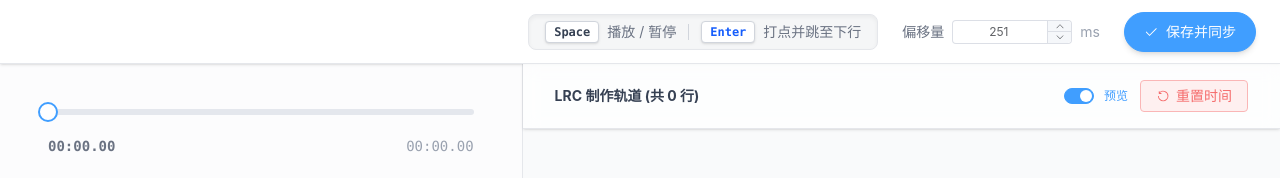
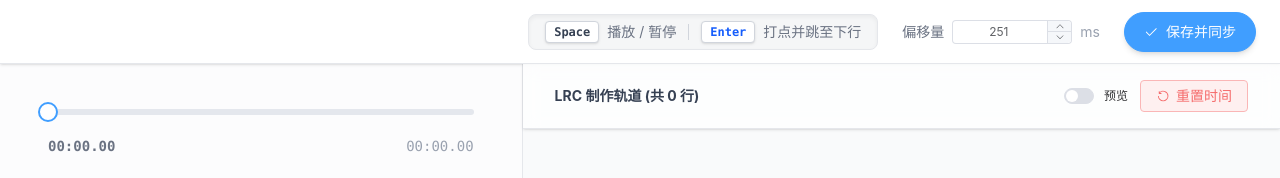
Before and after one commit to yedadtop/NasMusic, a Vue app in the folder frontned/: page /lrc-editor in a window 1280 px wide. Shown: the top 178 px of the page. Built offline with nearby package versions, Linux system fonts and the light colour scheme; the HTML template or start-up script is replaced by a standard one.

Commit message:
refactor(LrcEditor): 自动过滤空行并默认关闭自动滚动
添加watch监听rawText变化自动过滤空行
将autoScroll默认值改为false

```diff
--- a/frontned/src/views/LrcEditor.vue
+++ b/frontned/src/views/LrcEditor.vue
@@ -213,7 +213,7 @@
 </template>
 
 <script setup>
-import { ref, onMounted, onUnmounted, computed, nextTick } from 'vue'
+import { ref, onMounted, onUnmounted, computed, nextTick, watch } from 'vue'
 import { useRoute, useRouter } from 'vue-router'
 import AppleToast from '../components/AppleToast.vue'
 import { Back, Check, VideoPlay, VideoPause, RefreshLeft, Document, Plus, Minus, Delete, Refresh } from '@element-plus/icons-vue'
@@ -239,10 +239,15 @@ const playingIndex = ref(-1) // 当前正在播放的行（仅文字变蓝）
 const playbackRate = ref(1.0) // 播放倍速
 const deletedLines = ref([]) // 被删除的行（用于撤销）
 const timeOffsetMs = ref(251) // 时间偏移量（毫秒），用于补偿延迟
-const autoScroll = ref(true) // 预览开关，自动滚动到当前播放行
+const autoScroll = ref(false) // 预览开关，自动滚动到当前播放行
 const toastVisible = ref(false)
 const toastMessage = ref('')
 const toastType = ref('success')
+
+watch(rawText, (newVal) => {
+  const lines = newVal.split('\n').filter(line => line.trim() !== '')
+  rawText.value = lines.join('\n')
+})
 
 const showToast = (message, type = 'success') => {
   toastVisible.value = false
```
